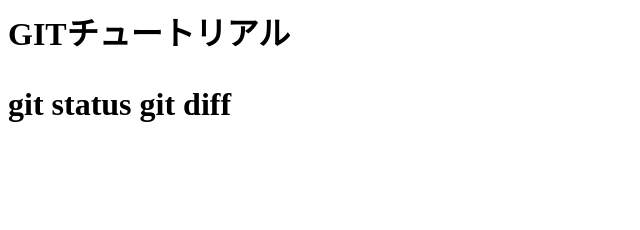
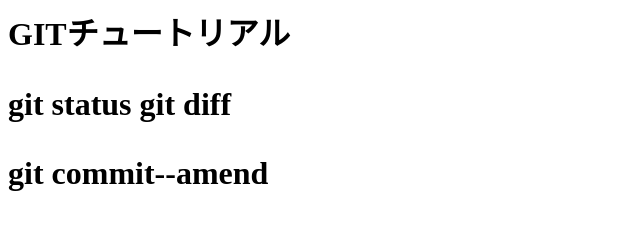
Before and after one commit to Nyasu-swift/udemy_git_lecture, a plain HTML site: page index.html in a window 1280 px wide. Shown: the whole page, without its empty margins (0-640 px from the left). Drawn offline with Linux system fonts and the light colour scheme.

Commit message:
git commit --amendを追記

```diff
--- a/index.html
+++ b/index.html
@@ -1,3 +1,4 @@
 <h1>GITチュートリアル</>
 <p>git status</>
 git diff
+<p>git commit--amend<p/>
```
